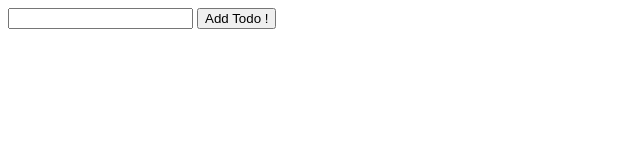
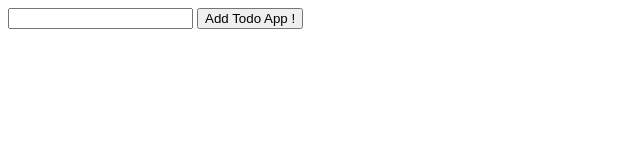
Before and after one commit to wahaj323/TODO-ASG, a plain HTML site: page index.html in a window 1280 px wide. Shown: the full height of the page, 0-640 px from the left. Drawn offline with Linux system fonts and the light colour scheme.

Commit message:
Changed Class Name

```diff
--- a/index.html
+++ b/index.html
@@ -3,11 +3,11 @@
 <head>
     <meta charset="UTF-8">
     <meta name="viewport" content="width=device-width, initial-scale=1.0">
-    <title>Class-25</title>
+    <title>Class-26</title>
 </head>
 <body>
     <input id="inp" type="text"/>
-    <button onclick="addTodo()">Add Todo !</button>
+    <button onclick="addTodo()">Add Todo App !</button>
 
     <div id="todos">
 
```
